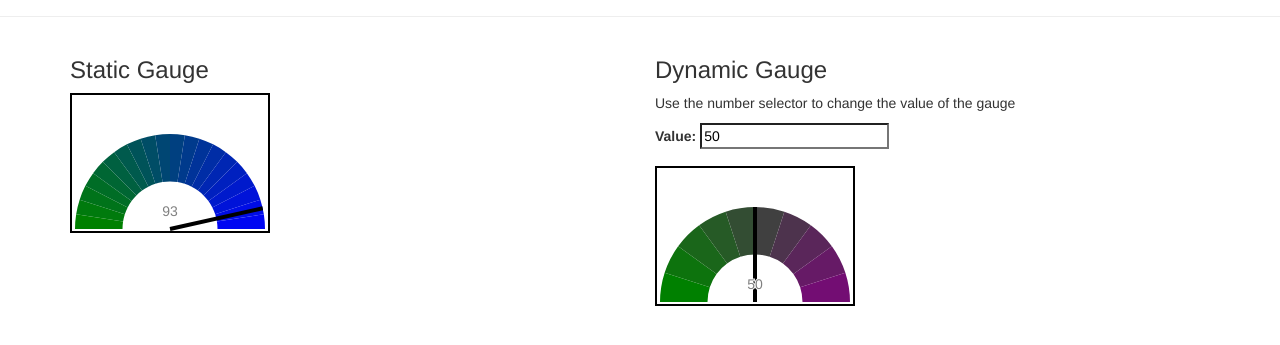
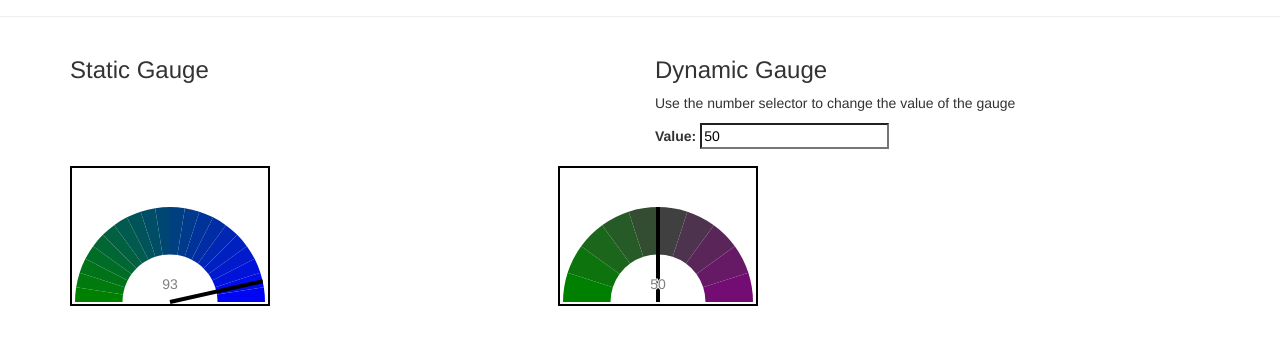
Before and after one commit to mfeckie/angular-d3-gauge, a website: page app/index.html in a window 1280 px wide. Shown: the part 83-428 px from the top of the page. Drawn offline with nearby package versions, Linux system fonts and the light colour scheme; some packages are replaced by stand-ins of ours.

Commit message:
Improve visual of demo

```diff
--- a/app/index.html
+++ b/app/index.html
@@ -37,19 +37,29 @@
         <div class="row">
             <div class="col-lg-6 col-md-6">
                 <h3>Static Gauge</h3>
-                <div class="" id="g2"></div>
+
             </div>
             <div class="col-lg-6 col-md-6">
                 <h3>Dynamic Gauge</h3>
+
                 <p>Use the number selector to change the value of the gauge</p>
+
                 <div class="form-group">
-                <label for="numberInput1">Value: </label>
-                <input id="numberInput1" type="number" ng-model="demoValue"/>
+                    <label for="numberInput1">Value: </label>
+                    <input id="numberInput1" type="number" ng-model="demoValue"/>
                 </div>
-                <div class ="gauge" d3-gauge id="test-div" width="200" height="140" min-value="0" max-value="100" start-color="green"
+
+            </div>
+        </div>
+        <div class="row">
+            <div class="col-lg-5 col-md-6">
+                <div class="" id="g2"></div>
+            </div>
+            <div class="col-lg-5 col-md-6">
+                <div class="gauge" d3-gauge id="test-div" width="200" height="140" min-value="0" max-value="100"
+                     start-color="green"
                      end-color="purple" value="demoValue"></div>
             </div>
-
         </div>
     </div>
     <!-- Add your site or application content here -->
```
